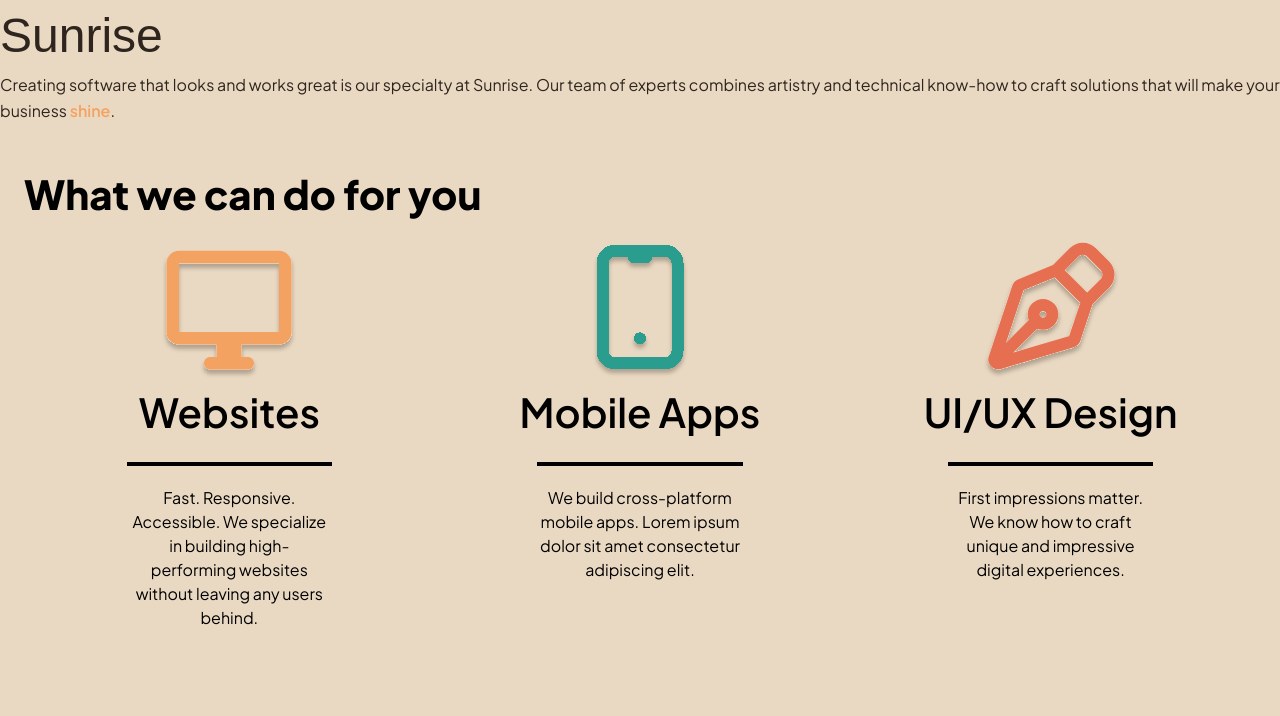
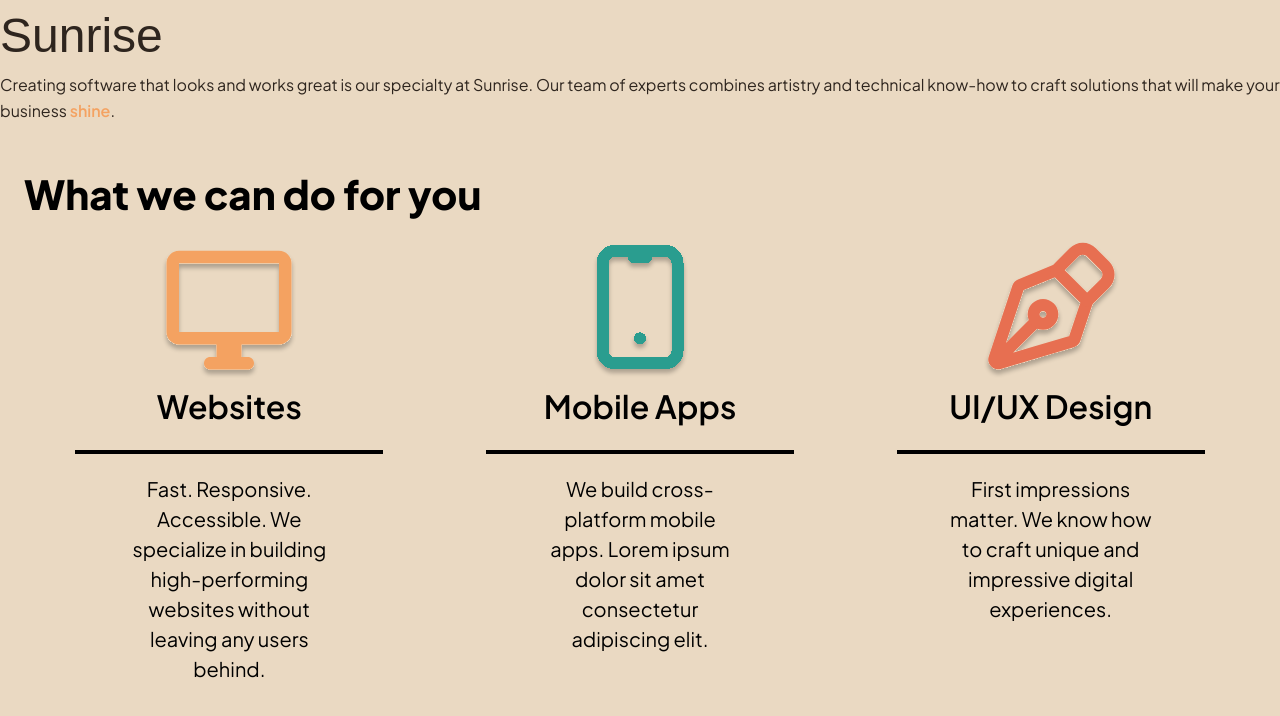
Before and after one commit to zyrrus/sunrise, a Next.js app: page / in a window 1280 px wide. Shown: the top 716 px of the page. Built offline with nearby package versions, Linux system fonts and the light colour scheme; a web font is replaced by a local one.

Commit message:
SR-002: Fixing font sizes

```diff
--- a/src/pages/index.tsx
+++ b/src/pages/index.tsx
@@ -78,9 +78,9 @@ const Services = () => {
             className="my-2 flex  w-1/3 flex-col items-center justify-start"
           >
             <img src={`icons/${data.icon}`} alt="service-icon" />
-            <h3 className="text-[40px] font-semibold">{data.title}</h3>
-            <div className={`my-5 w-1/2 border-2 border-[#000]`} />
-            <p className="w-1/2 text-center">{data.description}</p>
+            <h3 className="text-[32px] font-semibold">{data.title}</h3>
+            <div className={`my-5 w-3/4 border-2 border-[#000]`} />
+            <p className="w-1/2 text-center text-[20px]">{data.description}</p>
           </div>
         ))}
       </div>
```
